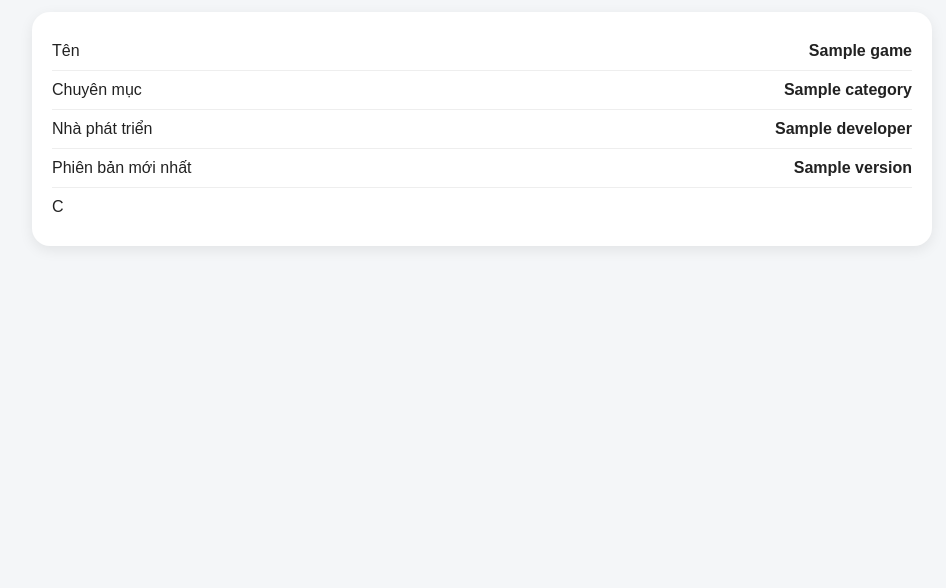
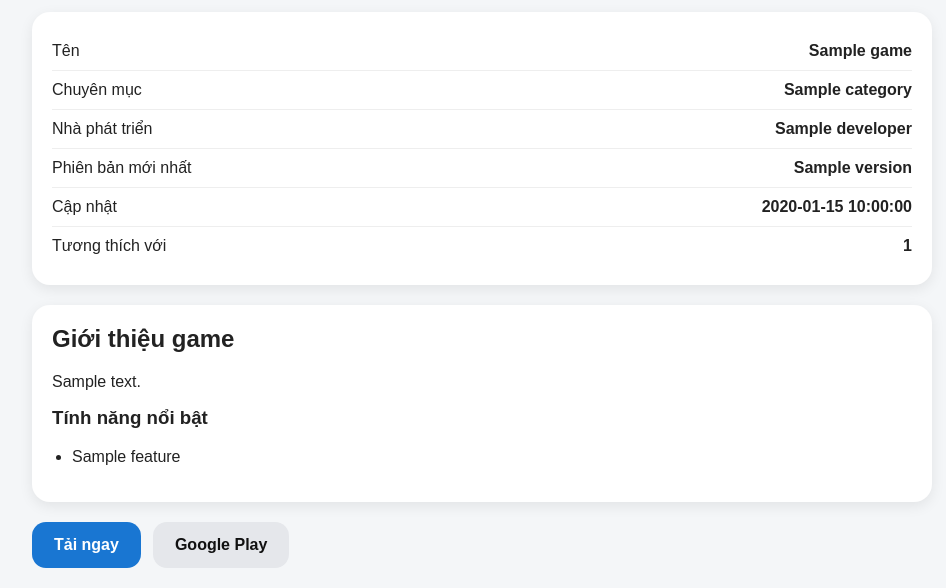
Before and after one commit to DarkBlub-io/game-landing-page, a Flask app: template templates/index.html in a window 1280 px wide. Shown: the part 296-884 px from the top of the page, without its empty margins (158-1104 px from the left). Before the commit the page ends 543 px from the top, so only its background shows below. Run offline with Flask 3, Linux system fonts and the light colour scheme; the template is opened without the code that fills it: most values are stand-ins (such as "Sample title", 1, 10 or a date in 2020).

Commit message:
Update index.html
.

```diff
--- a/templates/index.html
+++ b/templates/index.html
@@ -9,7 +9,7 @@
 <body>
     <div class="container">
         <div class="game-header">
-            <img src="{{ url_for('static', filename='images/icon.png') }}" alt="icon" class="game-icon">
+            <img src="{{ url_for('static', filename='file_000000004a107209aac97fdf655a9c05.png') }}" alt="icon" class="game-icon">
 
             <div class="game-meta">
                 <h1>{{ game.name }}</h1>
@@ -42,4 +42,31 @@
                 <strong>{{ game.version }}</strong>
             </div>
             <div class="info-row">
-                <span>C
+                <span>Cập nhật</span>
+                <strong>{{ game.update_date }}</strong>
+            </div>
+            <div class="info-row">
+                <span>Tương thích với</span>
+                <strong>{{ game.android }}</strong>
+            </div>
+        </div>
+
+        <div class="description-card">
+            <h2>Giới thiệu game</h2>
+            <p>{{ game.description }}</p>
+
+            <h3>Tính năng nổi bật</h3>
+            <ul>
+                {% for feature in features %}
+                    <li>{{ feature }}</li>
+                {% endfor %}
+            </ul>
+        </div>
+
+        <div class="buttons">
+            <a href="{{ game.download_link }}" class="btn primary">Tải ngay</a>
+            <a href="{{ game.play_store_link }}" class="btn secondary">Google Play</a>
+        </div>
+    </div>
+</body>
+</html>
```
